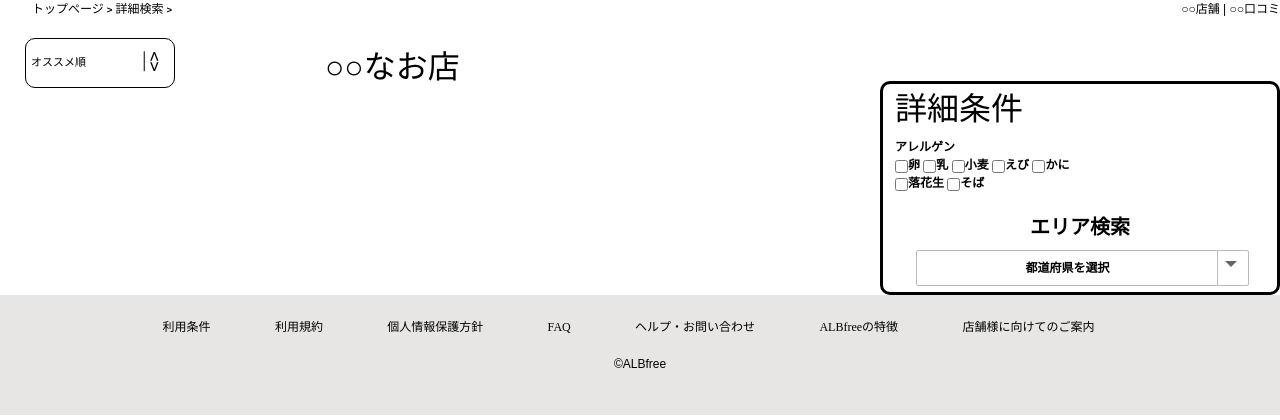
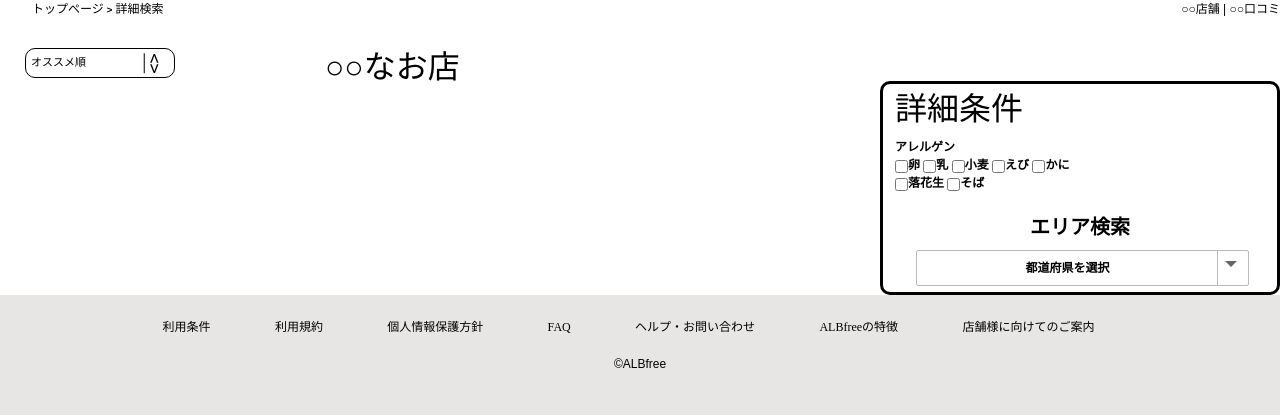
Before and after one commit to hidakahiromu/AlBfree, a Django app: template templates/restaurantsList.html in a window 1280 px wide. Shown: the part 25-445 px from the top of the page. Run offline with Django 3.2, Linux system fonts and the light colour scheme; the template is opened without the code that fills it, so the values that code supplies are empty.

Commit message:
ちょっとした変更

```diff
--- a/static/css/restaurantsList.css
+++ b/static/css/restaurantsList.css
@@ -58,7 +58,7 @@ body {
     transform: rotate(90deg);
     right: 11px;
     /*位置の調整*/
-    top: 18px;
+    top: 20px;          /*左の棒と<>の調整用*/
     border-bottom: 1px solid #000;
     /*left line */
     position: absolute;
@@ -73,9 +73,9 @@ body {
     display: block;
     width: 150px;
     max-width: 320px;
-    height: 50px;
+    height: 30px;
     float: right;
-    margin: 5px 0px;
+    margin-top: 15px;
     padding: 0px 5px;
     font-size: 11px;
     line-height: 1.75;
--- a/templates/restaurantsList.html
+++ b/templates/restaurantsList.html
@@ -18,7 +18,7 @@
     <nav class="hierarchies">           <!--どこのページにいるか表示(階層)-->
         <ul>
             <li class="hierarchy"><a>トップぺージ</a></li>
-            <li class="hierarchy"><a>詳細検索</a></li>
+            <li class="hierarchy">詳細検索</li>
         </ul>
     </nav>
 
```
